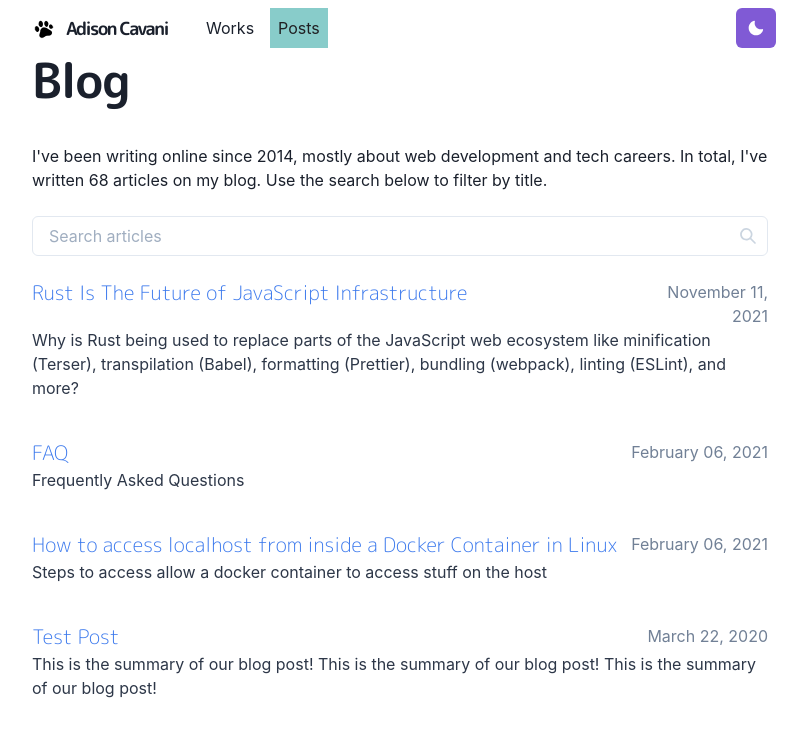
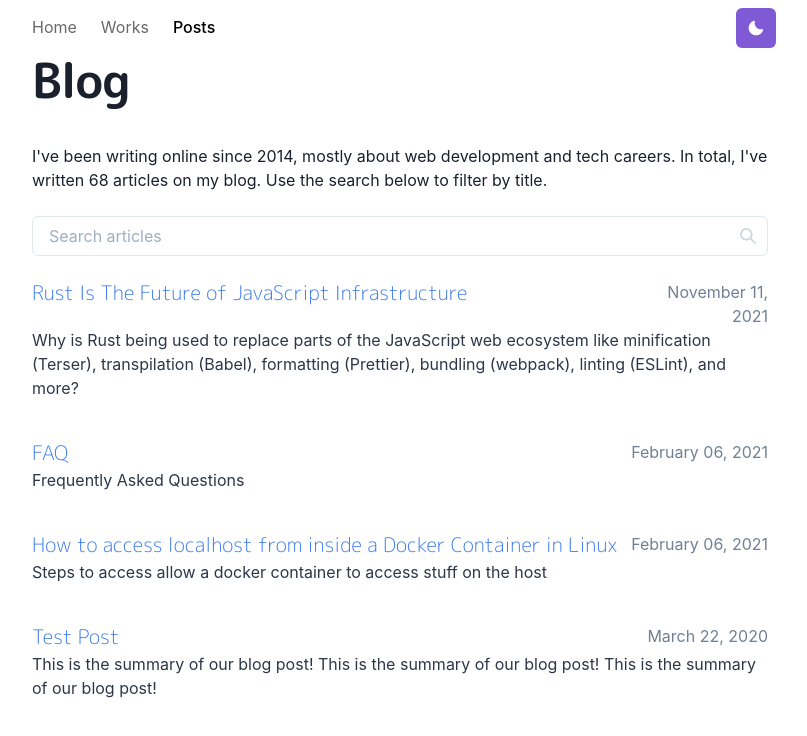
Before and after one commit to AdisonCavani/adisoncavani.github.io, a Next.js app: page /posts in a window 1280 px wide. Shown: the top 736 px of the page, without its empty margins (240-1047 px from the left). Built offline with nearby package versions, Linux system fonts and the light colour scheme.

Commit message:
Remove logo from navbar

```diff
--- a/components/logo.tsx
+++ /dev/null
@@ -1,44 +0,0 @@
-import Link from "next/link";
-import Image from "next/image";
-import { Text, useColorModeValue } from "@chakra-ui/react";
-import styled from "@emotion/styled";
-
-const LogoBox = styled.span`
-  font-weight: bold;
-  font-size: 18px;
-  display: inline-flex;
-  align-items: center;
-  height: 30px;
-  line-height: 20px;
-  padding: 10px;
-  img {
-    transition: 200ms ease;
-  }
-  &:hover img {
-    transform: rotate(20deg);
-  }
-`;
-
-const Logo = () => {
-  const footPrintImg = `/images/footprint${useColorModeValue("", "-dark")}.png`; // TODO: add WEBP or better next.js IMAGE
-
-  return (
-    <Link href="/" scroll={false}>
-      <a>
-        <LogoBox>
-          <Image src={footPrintImg} width={20} height={20} alt="logo" />
-          <Text
-            color={useColorModeValue("gray.800", "whiteAlpha.900")}
-            fontFamily="M PLUS Rounded 1c"
-            fontWeight="bold"
-            ml={3}
-          >
-            Adison Cavani
-          </Text>
-        </LogoBox>
-      </a>
-    </Link>
-  );
-};
-
-export default Logo;
--- a/components/navbar.tsx
+++ b/components/navbar.tsx
@@ -1,35 +1,35 @@
-import Logo from "./logo";
 import NextLink from "next/link";
 import {
   Container,
   Box,
   Link,
   Stack,
-  Heading,
-  Flex,
   Menu,
   MenuItem,
   MenuList,
   MenuButton,
   IconButton,
   useColorModeValue,
+  Button,
 } from "@chakra-ui/react";
 import { HamburgerIcon } from "@chakra-ui/icons";
 import ThemeToggleButton from "./theme-toggle-button";
 
 const LinkItem = ({ href, path, children }) => {
   const active = path === href;
-  const inactiveColor = useColorModeValue("gray200", "whiteAlpha.900");
+  const inactiveColor = useColorModeValue("#686868", "#888");
+  const activeColor = useColorModeValue("#000", "#fff");
 
   return (
     <NextLink href={href} passHref>
-      <Link
+      <Button
         p={2}
-        bg={active ? "glassTeal" : undefined}
-        color={active ? "#202023" : inactiveColor}
+        background="transparent"
+        color={active ? activeColor : inactiveColor}
+        fontWeight={active ? "500" : "regular"}
       >
         {children}
-      </Link>
+      </Button>
     </NextLink>
   );
 };
@@ -55,11 +55,6 @@ const Navbar = (props) => {
         textAlign="center"
         justifyContent="space-between"
       >
-        <Flex align="center" mr={5}>
-          <Heading as="h1" size="lg" letterSpacing={"tighter"}>
-            <Logo />
-          </Heading>
-        </Flex>
         <Stack
           direction={{ base: "column", md: "row" }}
           display={{ base: "none", md: "flex" }}
@@ -68,6 +63,9 @@ const Navbar = (props) => {
           flexGrow={1}
           mt={{ base: 4, nmd: 0 }}
         >
+          <LinkItem href="/" path={path}>
+            Home
+          </LinkItem>
           <LinkItem href="/works" path={path}>
             Works
           </LinkItem>
--- a/styles/Home.module.css
+++ b/styles/Home.module.css
@@ -103,11 +103,6 @@
   line-height: 1.5;
 }
 
-.logo {
-  height: 1em;
-  margin-left: 0.5rem;
-}
-
 @media (max-width: 600px) {
   .grid {
     width: 100%;
```
